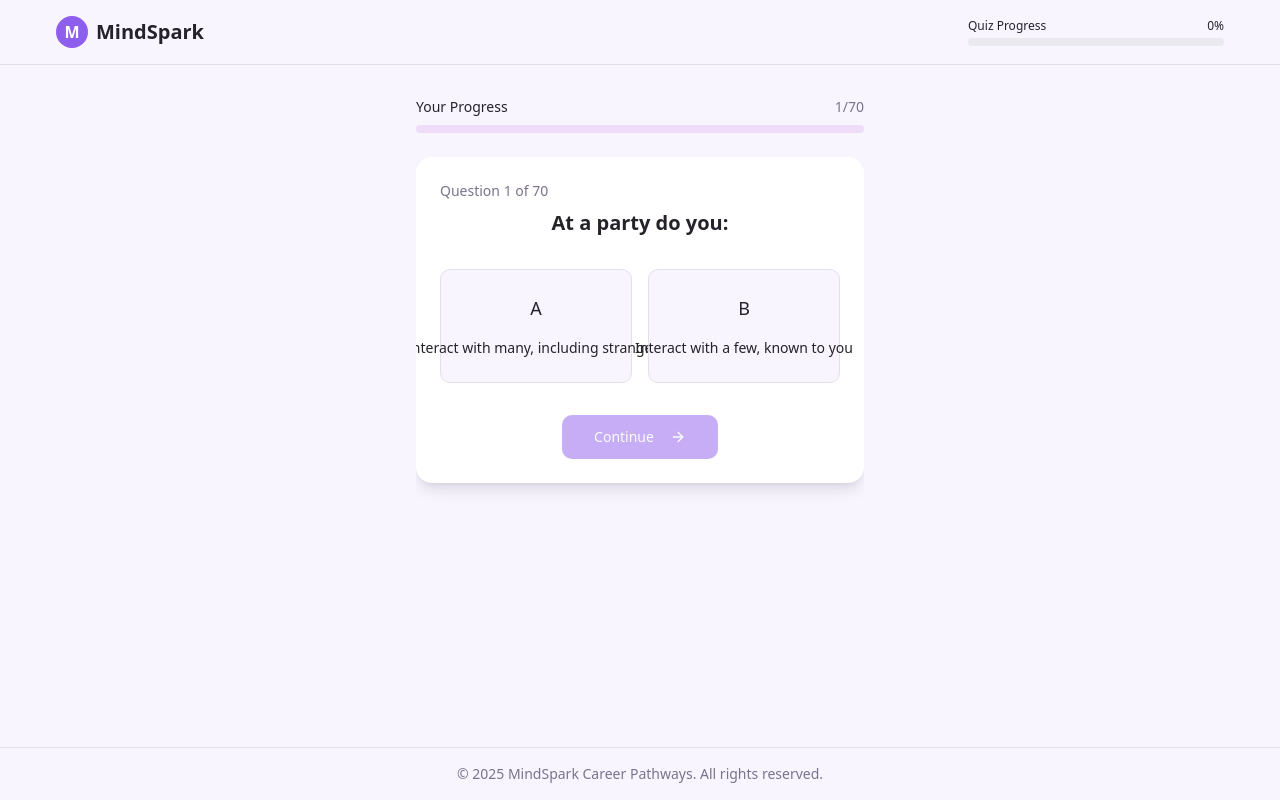
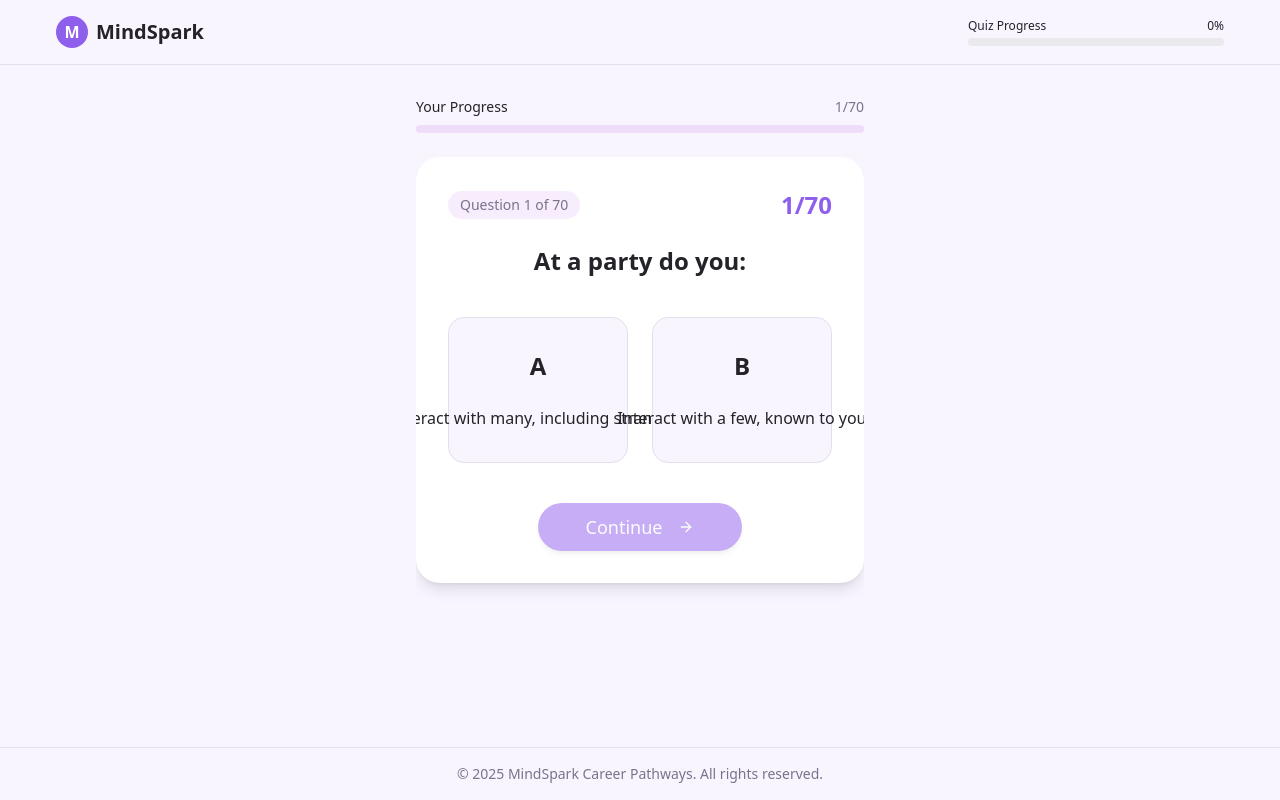
Before and after one commit to Leoph1688/mindspark-career-pathways, a React (Vite) app: page / in a window 1280 px wide. Both pictures are taken after a click on the button "Start Your Journey". Built offline with nearby package versions, Linux system fonts and the light colour scheme.

Commit message:
Refactor: Improve QuizCard layout
Improve the layout of the QuizCard component to fit the box and wrap text within a container.

```diff
--- a/src/components/QuizCard.tsx
+++ b/src/components/QuizCard.tsx
@@ -4,6 +4,7 @@ import { usePersonality } from "@/context";
 import { QuizQuestion } from "@/data/quizQuestions";
 import { Button } from "@/components/ui/button";
 import { ArrowRight, Lock } from "lucide-react";
+import { cn } from "@/lib/utils";
 
 interface QuizCardProps {
   question: QuizQuestion;
@@ -87,47 +88,54 @@ const QuizCard: React.FC<QuizCardProps> = ({
 
   // Regular question card
   return (
-    <div className="quiz-card animate-fade-in p-6">
+    <div className="quiz-card animate-fade-in bg-white rounded-3xl shadow-lg p-8 max-w-2xl mx-auto">
       {questionNumber && (
-        <div className="text-sm text-muted-foreground mb-2">
-          Question {questionNumber} of 70
+        <div className="flex items-center justify-between mb-6">
+          <span className="text-sm font-medium text-muted-foreground bg-secondary/50 px-3 py-1 rounded-full">
+            Question {questionNumber} of 70
+          </span>
+          <span className="text-2xl font-semibold text-primary">{questionNumber}/70</span>
         </div>
       )}
 
-      <h2 className="text-xl font-semibold mb-8 text-center">{question.text}</h2>
+      <h2 className="text-2xl font-bold mb-10 text-center">{question.text}</h2>
 
-      <div className="grid grid-cols-2 gap-4 mb-8">
+      <div className="grid grid-cols-1 md:grid-cols-2 gap-6 mb-10">
         <Button
           variant={selectedValue === 1 ? "default" : "outline"}
-          className={`h-auto py-6 px-4 flex flex-col items-center justify-center text-center ${
-            selectedValue === 1 ? "bg-primary" : ""
-          }`}
+          className={cn(
+            "h-auto py-8 px-6 flex flex-col items-center gap-4 rounded-2xl transition-all",
+            selectedValue === 1 ? "bg-primary shadow-lg scale-[1.02]" : "hover:bg-secondary/20",
+            "group"
+          )}
           onClick={() => handleOptionSelect(1)}
         >
-          <span className="text-lg mb-2">A</span>
-          <span>{question.leftOption}</span>
+          <span className="text-2xl font-bold mb-2 group-hover:text-primary">A</span>
+          <span className="text-base text-center">{question.leftOption}</span>
         </Button>
 
         <Button
           variant={selectedValue === 7 ? "default" : "outline"}
-          className={`h-auto py-6 px-4 flex flex-col items-center justify-center text-center ${
-            selectedValue === 7 ? "bg-primary" : ""
-          }`}
+          className={cn(
+            "h-auto py-8 px-6 flex flex-col items-center gap-4 rounded-2xl transition-all",
+            selectedValue === 7 ? "bg-primary shadow-lg scale-[1.02]" : "hover:bg-secondary/20",
+            "group"
+          )}
           onClick={() => handleOptionSelect(7)}
         >
-          <span className="text-lg mb-2">B</span>
-          <span>{question.rightOption}</span>
+          <span className="text-2xl font-bold mb-2 group-hover:text-primary">B</span>
+          <span className="text-base text-center">{question.rightOption}</span>
         </Button>
       </div>
 
       <div className="flex justify-center">
         <Button
           onClick={onNext}
-          className="w-full sm:w-auto px-8"
+          className="w-full sm:w-auto px-12 py-6 text-lg rounded-full shadow-md hover:shadow-lg transition-all"
           disabled={selectedValue === null}
           size="lg"
         >
-          Continue <ArrowRight className="ml-2 h-4 w-4" />
+          Continue <ArrowRight className="ml-2 h-5 w-5" />
         </Button>
       </div>
     </div>
```
